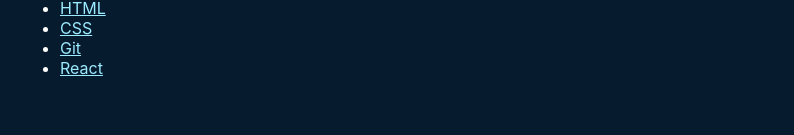
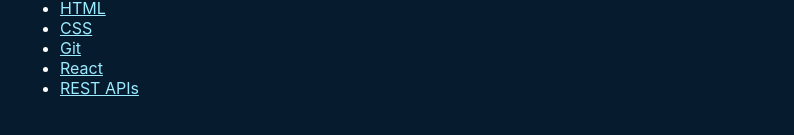
Before and after one commit to blutz/db-training-f20, a React (Create React App) app: page /#/ in a window 1280 px wide. Shown: the part 345-480 px from the top of the page, without its empty margins (0-794 px from the left). Built offline with nearby package versions, Linux system fonts and the light colour scheme.

Commit message:
Added REST APIs slideshow

```diff
--- a/src/Home.js
+++ b/src/Home.js
@@ -10,6 +10,7 @@
       <li><a href='/slides/css.html'>CSS</a></li>
       <li><a href='https://docs.google.com/presentation/d/1sjXNHiMxkigvD12SvLz6XNOe89u5Y4BbFOCHJoAaK_M/edit?usp=sharing'>Git</a></li>
       <li><a href='https://docs.google.com/presentation/d/1iOlrF8uuqd06nXTuriemlNTDcuYkdnNVvwmXkSNNiPU/edit?usp=sharing'>React</a></li>
+      <li><a href='https://docs.google.com/presentation/d/1wAgQ8YmcqFo9qwysK-m-5lZ8Dcikn32vo0ouuObMRxs/edit?usp=sharing'>REST APIs</a></li>
     </ul>
   </div>
 }
```
